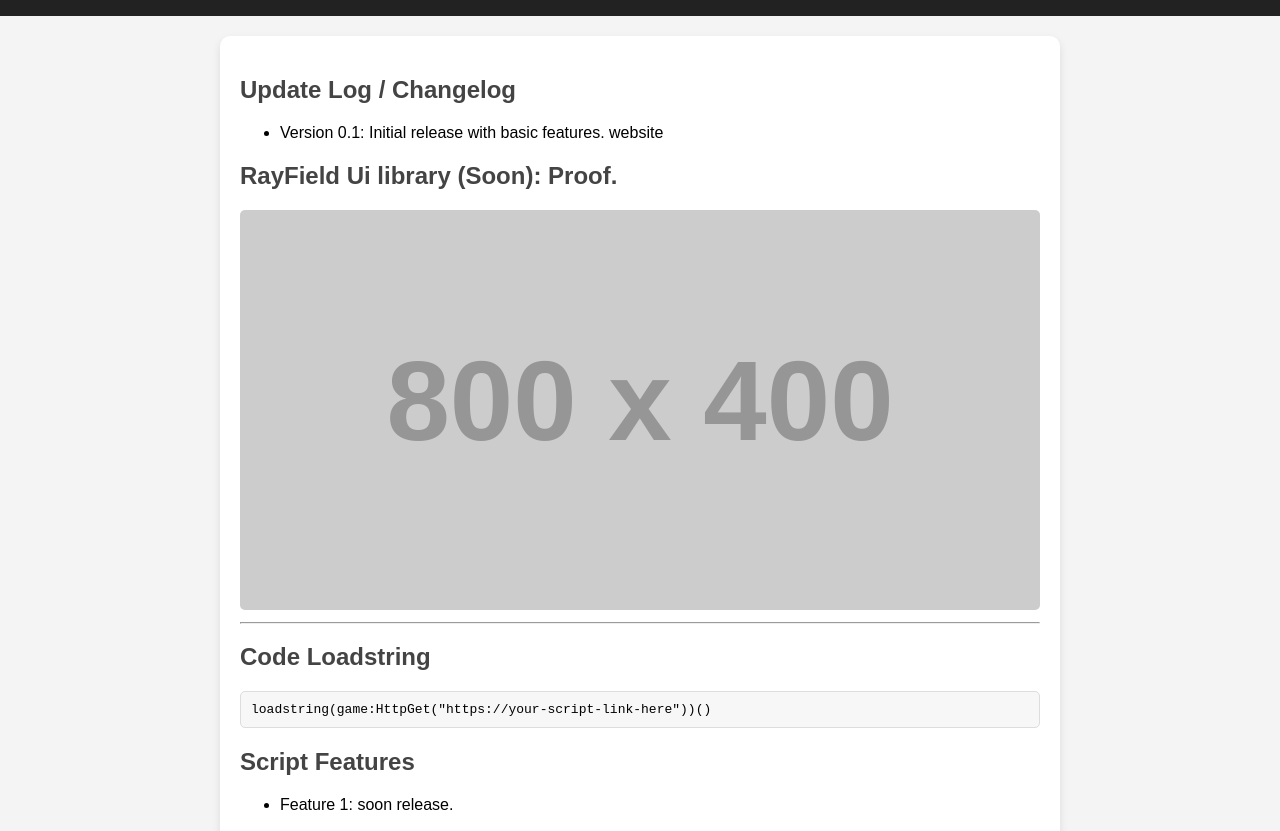
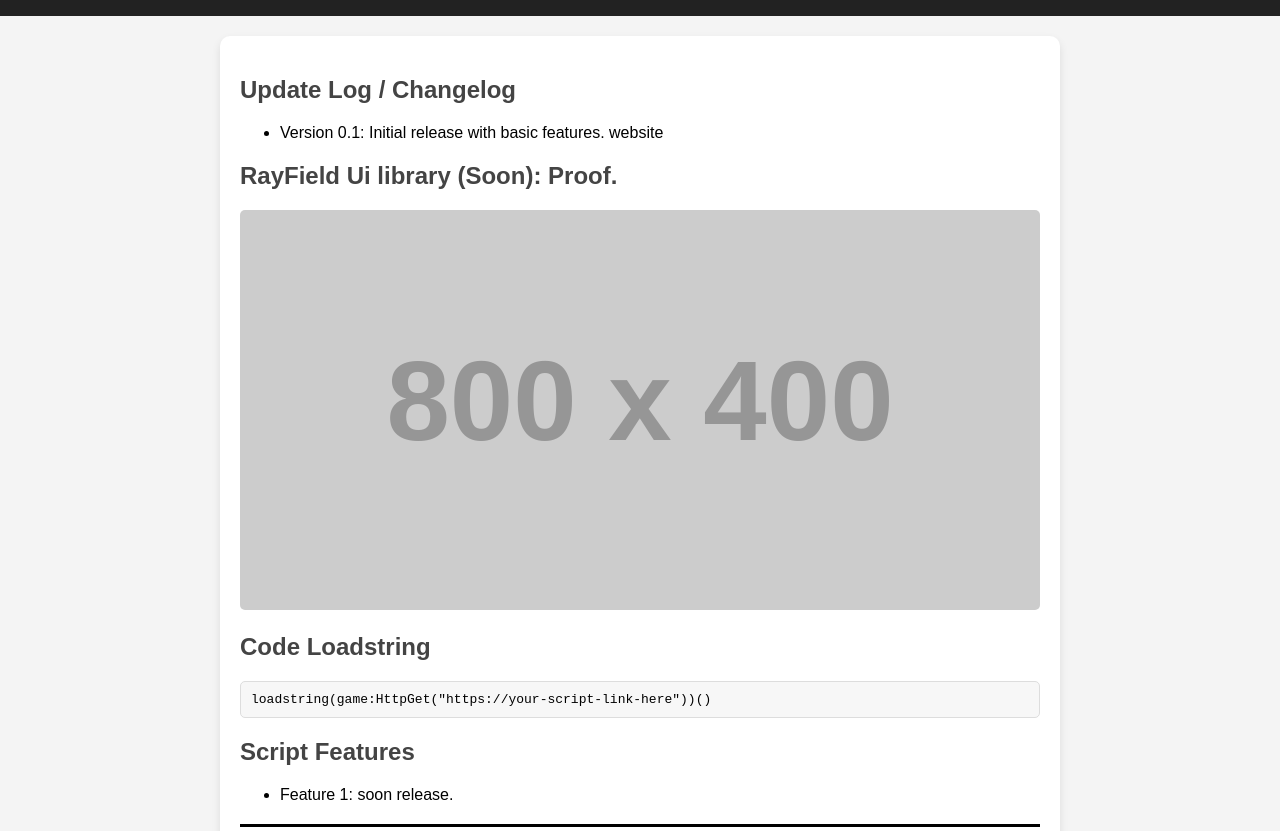
Before and after one commit to memecat9265629/Kahi-Hub-Script-Website, a plain HTML site: page index.html in a window 1280 px wide. Shown: the part 94-925 px from the top of the page. Drawn offline with Linux system fonts and the light colour scheme; placeholder pictures from the web are drawn by us.

Commit message:
Update index.html

```diff
--- a/index.html
+++ b/index.html
@@ -53,6 +53,12 @@
             height: auto;
             border-radius: 5px;
         }
+.thick-hr {
+    border: 0;
+    height: 3px;
+    background-color: black;
+    margin: 20px 0;
+}
     </style>
 </head>
 <body>
@@ -71,8 +77,6 @@
     <h2>RayField Ui library (Soon): Proof. </h2>
     <img src="https://via.placeholder.com/800x400" alt="Proof Image">
 
-<hr>
-
     <h2>Code Loadstring</h2>
     <pre id="code-snippet">loadstring(game:HttpGet("https://your-script-link-here"))()</pre>
 
@@ -81,6 +85,8 @@
     <ul>
         <li>Feature 1: soon release.</li>
     </ul>
+
+    <hr class="thick-hr">
 
     <h2>Orion Ui library (Soon): proof.</h2>
     <img src="https://via.placeholder.com/800x400" alt="Proof Image">
```
